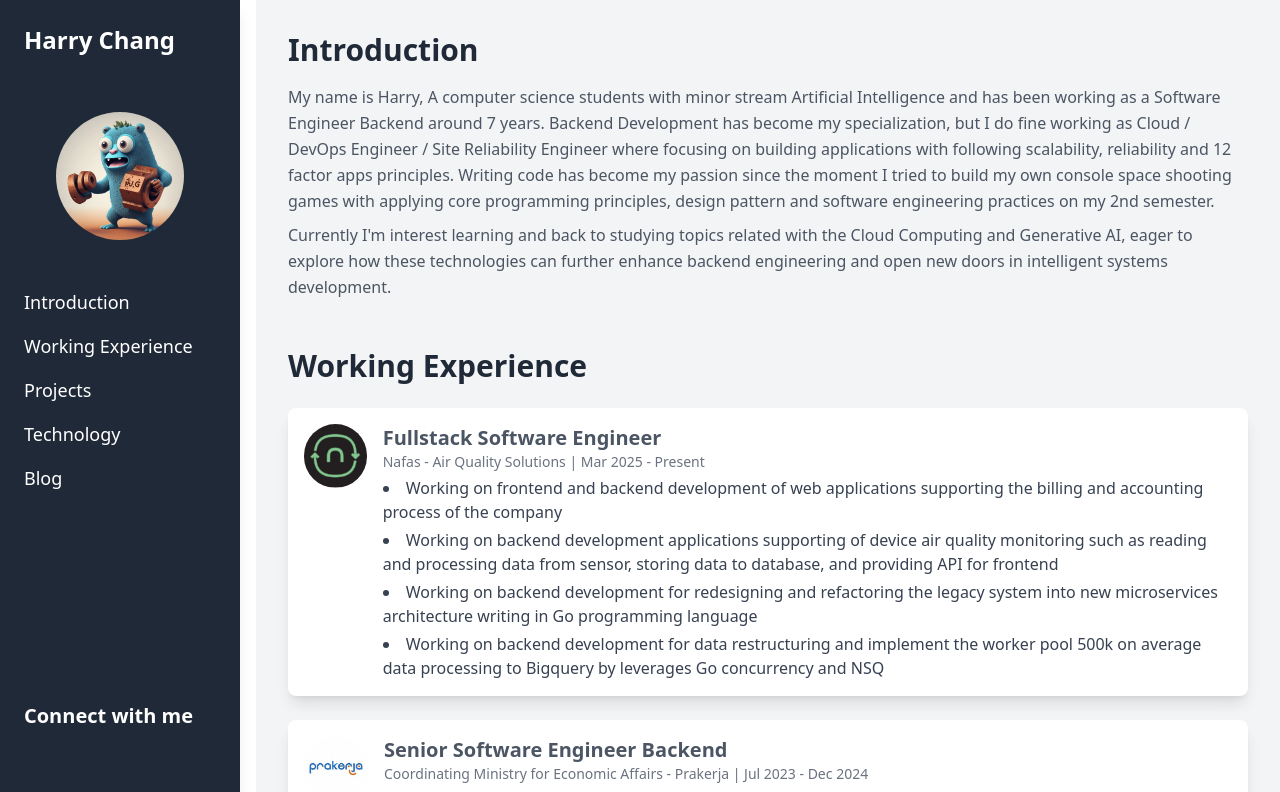
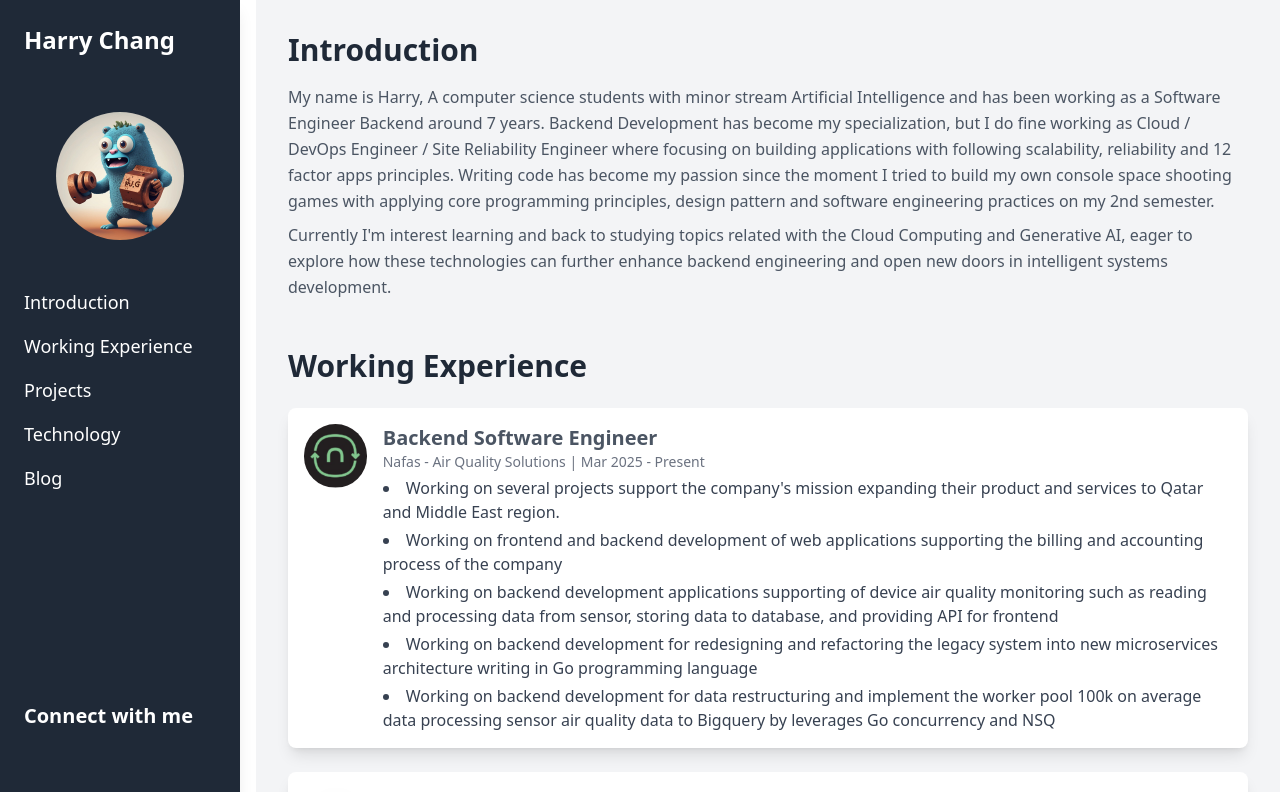
Before and after one commit to HarryChang30/harry-portofolio, a SvelteKit app: page / in a window 1280 px wide. Shown: the top 792 px of the page. Built offline with nearby package versions, Linux system fonts and the light colour scheme; some icons are missing.

Commit message:
update working experience status

```diff
--- a/src/components/Experience.svelte
+++ b/src/components/Experience.svelte
@@ -3,13 +3,14 @@
         {
             company: "Nafas - Air Quality Solutions",
             logo: "/logos/nafas.png",
-            position: "Fullstack Software Engineer",
+            position: "Backend Software Engineer",
             duration: "Mar 2025 - Present",
             description: [
+                "Working on several projects support the company's mission expanding their product and services to Qatar and Middle East region.",
                 "Working on frontend and backend development of web applications supporting the billing and accounting process of the company",
                 "Working on backend development applications supporting of device air quality monitoring such as reading and processing data from sensor, storing data to database, and providing API for frontend",
                 "Working on backend development for redesigning and refactoring the legacy system into new microservices architecture writing in Go programming language",
-                "Working on backend development for data restructuring and implement the worker pool 500k on average data processing to Bigquery by leverages Go concurrency and NSQ",
+                "Working on backend development for data restructuring and implement the worker pool 100k on average data processing sensor air quality data to Bigquery by leverages Go concurrency and NSQ",
             ]
         },
         {
```
